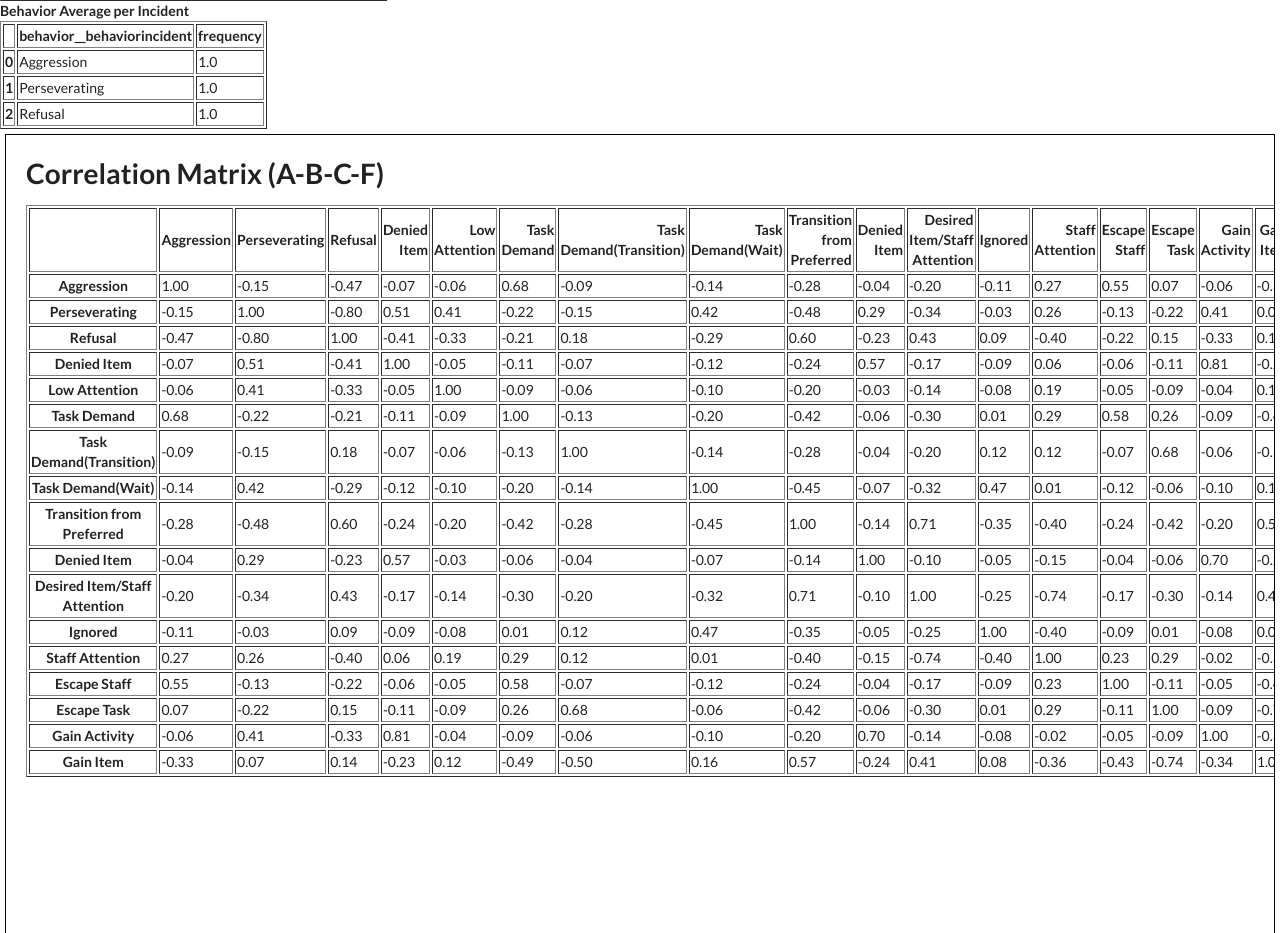
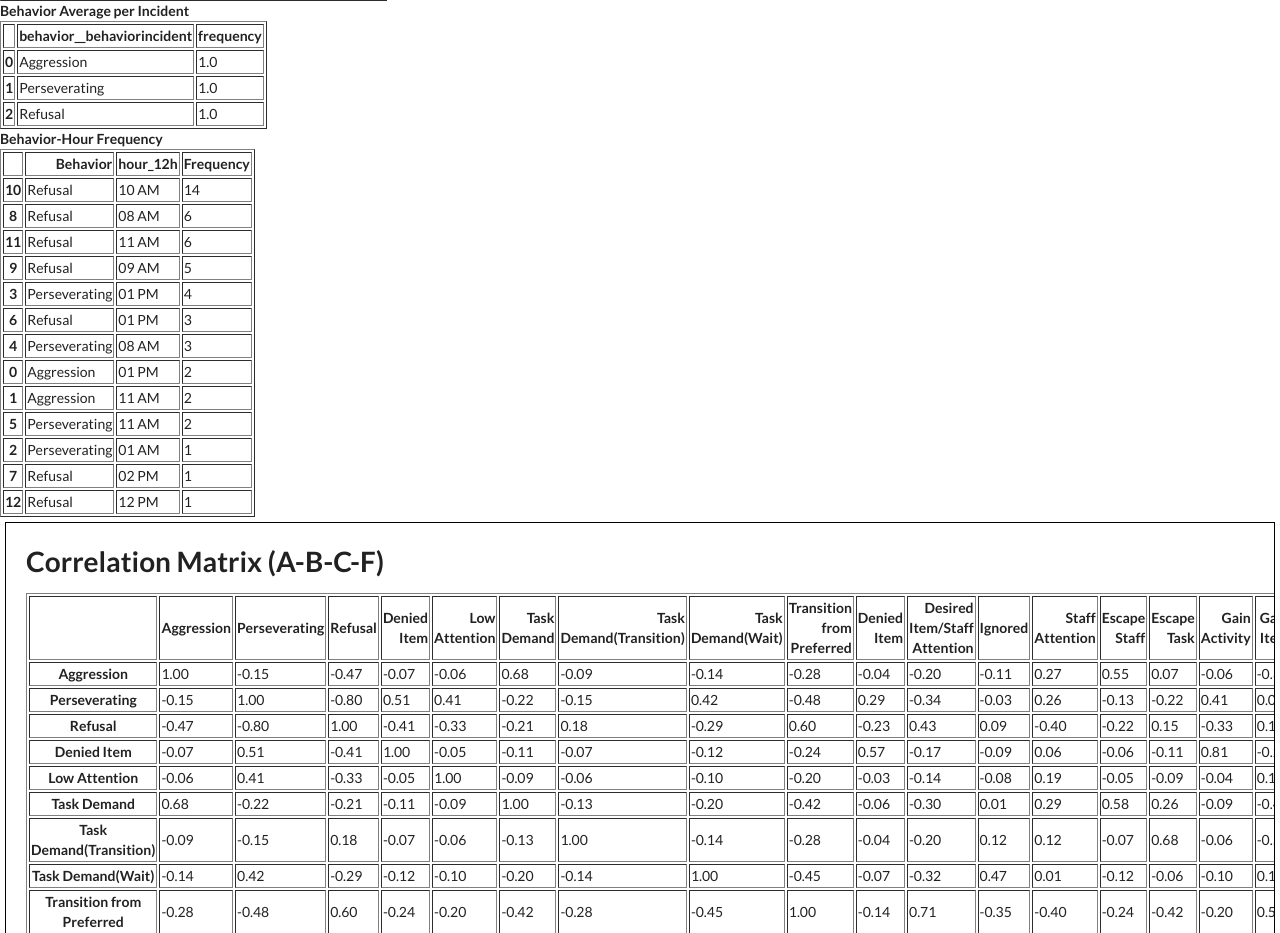
Before and after one commit to moon0505/fbeda, a Django app: page /raw_data/2/ in a window 1280 px wide. Shown: the part 2097-3030 px from the top of the page. Run offline with Django 3.2, Linux system fonts and the light colour scheme; data comes from the database, SQL or seed files in the repository; both versions use the stored data as it was after the commit; some libraries are stand-ins or nearby versions.

Commit message:
time table

```diff
--- a/bip/templates/bip/raw_data.html
+++ b/bip/templates/bip/raw_data.html
@@ -39,14 +39,12 @@
 
     <div class="p-4 item-hl"><b>Behavior-Setting Frequency</b> {{unique_bs_count | safe}}
     </div>
-    <div class="p-4 item-hl"><b>Behavior Average per Incident</b> {{frequency_behavior | safe}}
-    </div>
+    <div class="p-4 item-hl"><b>Behavior Average per Incident</b> {{frequency_behavior | safe}}  </div>
+      <div class="p-4 item-hl"><b>Behavior-Hour Frequency</b> {{unique_hour | safe}}  </div>
 
 
 
   </div>
-
-
 
 
 
--- a/bip/views.py
+++ b/bip/views.py
@@ -2130,12 +2130,64 @@ def raw_data(request, pk):
     data1 = models.Case.objects.filter(student__id=pk).values('behavior__behaviorincident','anticedent__anticedentincident','consequence__behaviorconsequence','function__behaviorfunction', 'enviroment__behaviorenviroment','date_created','time','id')
 
 
+    # time data begining
+
+    cases_df_time= pd.DataFrame(data1).drop(['id',], axis=1)
+    cases_df_time['combined_datetime'] = pd.to_datetime(cases_df_time['date_created'].astype(str) + ' ' + cases_df_time['time'].astype(str))
+    # cases_df_time= pd.DataFrame(data1).drop(['time','date_created'], axis=1)
+
+    cases_df_time.columns = cases_df_time.columns.str.replace('behavior__behaviorincident', 'Behavior')
+    cases_df_time.columns = cases_df_time.columns.str.replace('anticedent__anticedentincident', 'Anticedent')
+    cases_df_time.columns = cases_df_time.columns.str.replace('function__behaviorfunction', 'Function')
+    cases_df_time.columns = cases_df_time.columns.str.replace('consequence__behaviorconsequence', 'Consequence')
+    cases_df_time.columns = cases_df_time.columns.str.replace('enviroment__behaviorenviroment', 'Setting')
+
+
+
+
+    # hour = cases_df_time['combined_datetime'].dt.hour
+
+
+
+    # unique_hour = cases_df_time.groupby(['Behavior',hour]).size().reset_index(name='Frequency')
+    # unique_hour = unique_hour.sort_values(by=['Frequency'], ascending=False)
+
+    cases_df_time['hour_12h'] = cases_df_time['combined_datetime'].dt.strftime('%I %p')
+
+# Group by 'Behavior' and 'hour_12h' to count frequency
+    unique_hour = cases_df_time.groupby(['Behavior', 'hour_12h']).size().reset_index(name='Frequency')
+    unique_hour = unique_hour.sort_values(by='Frequency', ascending=False)
+
+
+
+
+    # time data ending
+
+
+
     cases_df_duplicate = pd.DataFrame(data1)
 
-    print(cases_df_duplicate)
+
+
+    # cases_df_duplicate['time'] = pd.to_datetime(cases_df_duplicate['time'])
+
+    # hour = cases_df_duplicate['time'].dt.hour
+    # print(hour)
+
+    # x = cases_df_duplicate['time']
+    # print(x.dtype)
+
+    # x = cases_df_duplicate['combined_datetime'] = pd.to_datetime(cases_df_duplicate['date_created'].astype(str) + ' ' + cases_df_duplicate['time'].astype(str))
+
+    # print(x)
+
+
+    # print(cases_df_duplicate.time.dt.hour.head())
+
 
     try:
         cases_df_duplicate = pd.DataFrame(data1).drop(['time','id','date_created'], axis=1)
+
         cases_df_duplicate.columns = cases_df_duplicate.columns.str.replace('behavior__behaviorincident', 'Behavior')
         cases_df_duplicate.columns = cases_df_duplicate.columns.str.replace('anticedent__anticedentincident', 'Anticedent')
         cases_df_duplicate.columns = cases_df_duplicate.columns.str.replace('function__behaviorfunction', 'Function')
@@ -2290,6 +2342,7 @@ def raw_data(request, pk):
         'unique_ab_count':unique_ab_count.to_html(),
         'unique_bs_count':unique_bs_count.to_html(),
         'unique_b_count':unique_b_count.to_html(),
+        'unique_hour':unique_hour.to_html(),
 
         # 'duration_behavior':duration_behavior.to_html(),
         'frequency_behavior':frequency_behavior.to_html(),
```
Also changed, not shown: db.sqlite3.
